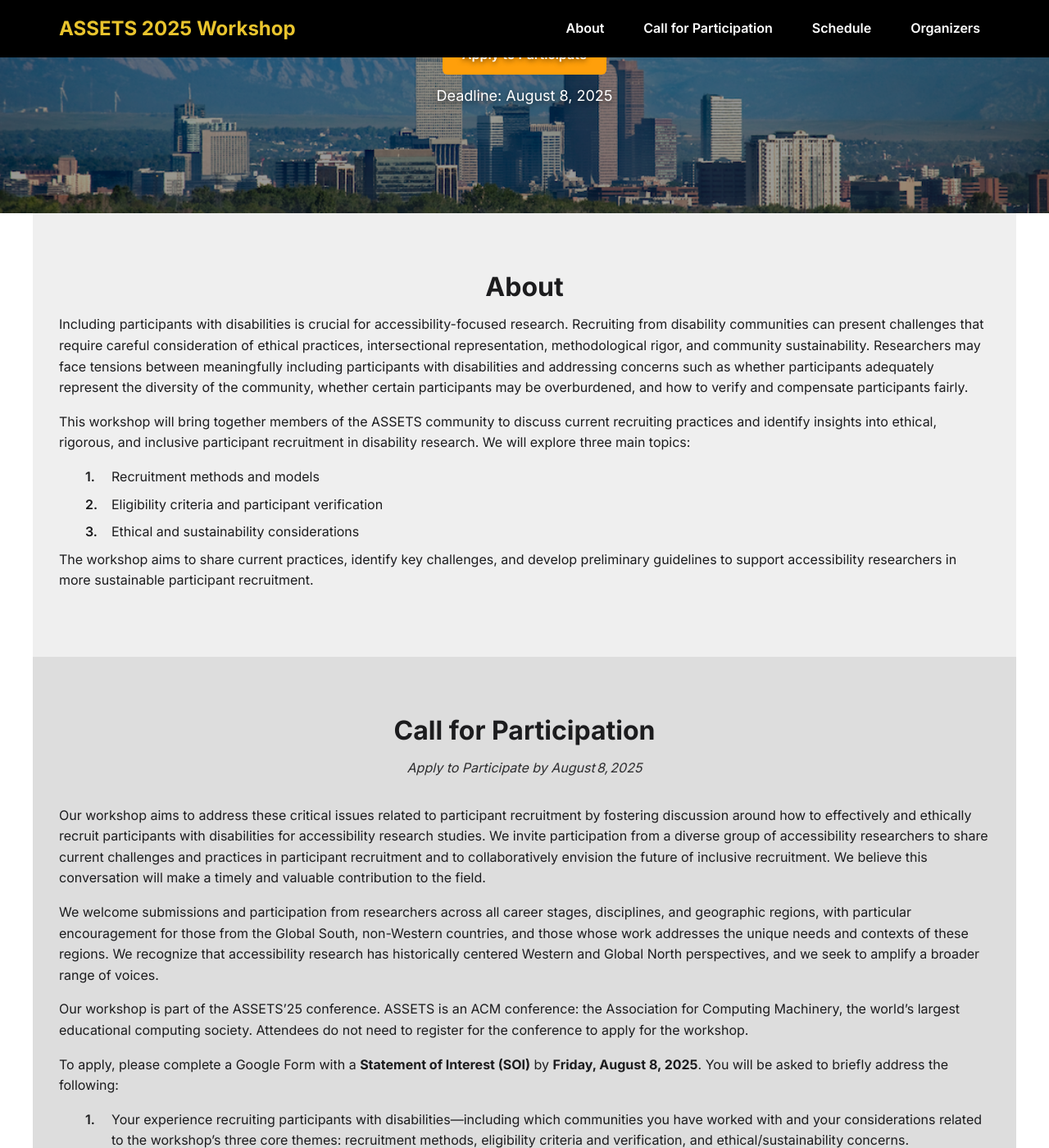
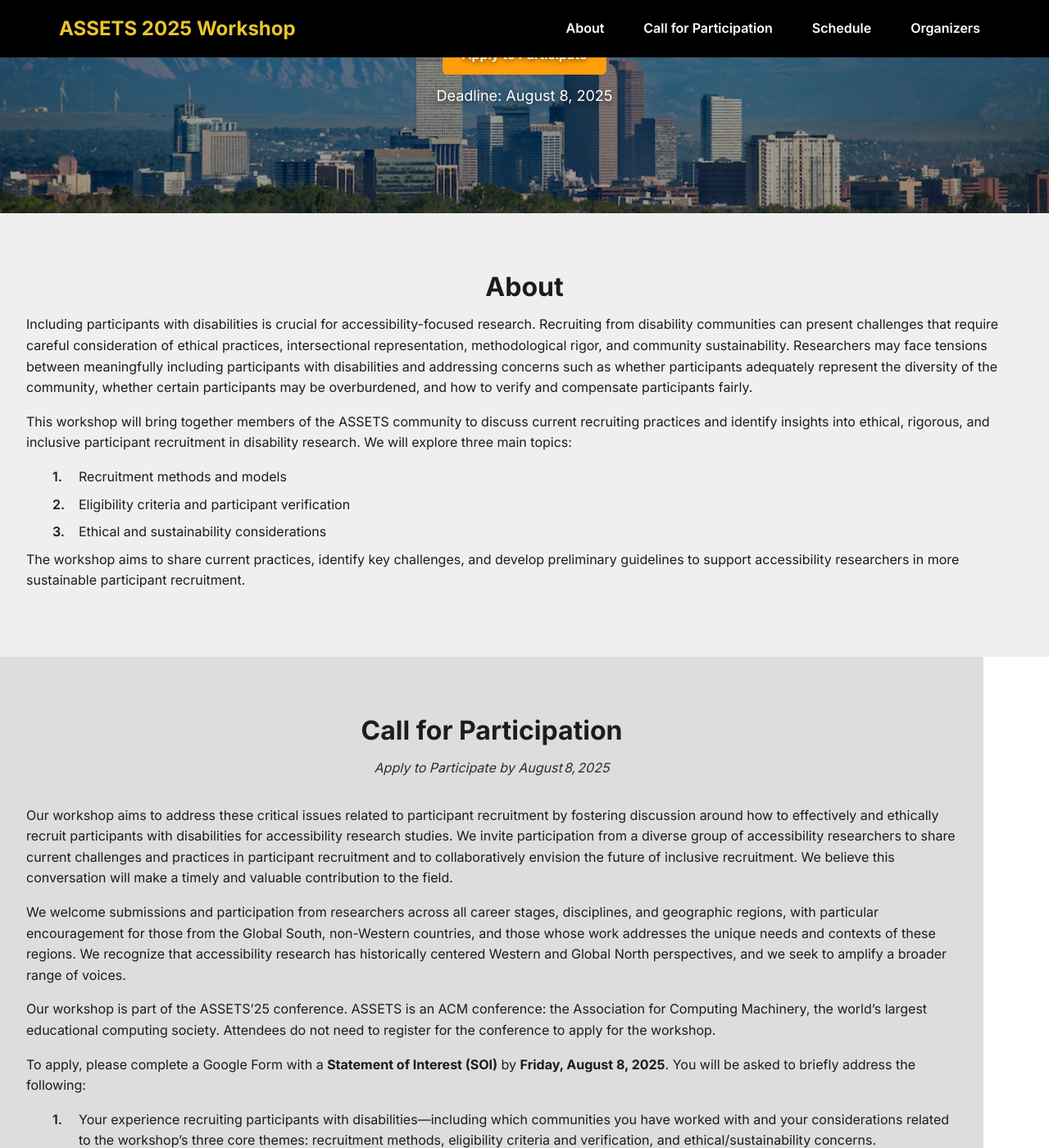
Before and after one commit to assets-recruitment-2025/assets-recruitment-2025.github.io, a Jekyll site: the page built from index.md, in a window 1280 px wide and 1400 px high, scrolled down 315 px. Shown: the whole window at 82% size. Built offline with Jekyll 4.4.1, drawn with Linux system fonts in a browser that asks for light colours.

Commit message:
Call for Participation

```diff
--- a/assets/css/style.css
+++ b/assets/css/style.css
@@ -459,28 +459,20 @@ img {
 
 /* Individually set each section’s background */
 #about {
-  max-width: var(--site-max);
   padding: 4rem 2rem;
   background:  #EFEFEF;
-  margin: 0 auto;
 }
 
 #participate {
-  max-width: var(--site-max);
   background:  #DDDDDD;
-  margin: 0 auto;
 }
 #schedule {
-  max-width: var(--site-max);
   padding: auto;
   background: #EFEFEF;
-  margin: 0 auto;
 }
 #organizers {
-  max-width: var(--site-max);
   padding: 4rem 2rem;
   background: #DDDDDD;          /* custom light gray */
-  margin: 0 auto;
 }
 
 /* —— KEEP this flex‑based layout —— */
```
